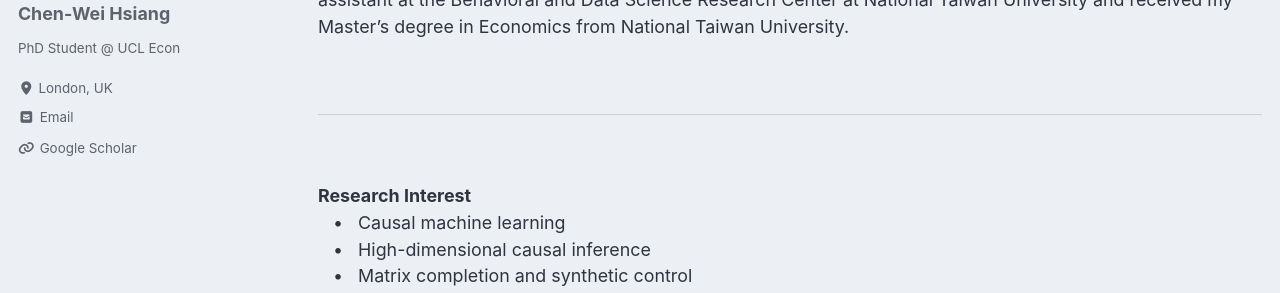
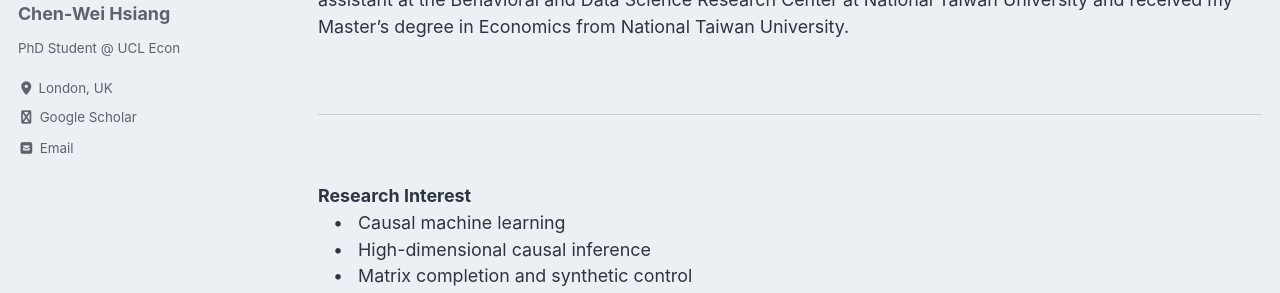
Before and after one commit to chenweihsiang/chenweihsiang.github.io, a Jekyll site: the page built from index.md, in a window 1280 px wide. Shown: the part 207-500 px from the top of the page. Built offline with Jekyll 4.4.1, drawn with Linux system fonts in a browser that asks for light colours; cached includes are drawn as plain includes.

Commit message:
Update _config.yml

```diff
--- a/_config.yml
+++ b/_config.yml
@@ -120,12 +120,12 @@ author:
   location         : "London, UK"
   email            :
   links:
+    - label: "Google Scholar"
+      icon: "fas fa-brands fa-google-scholar"
+      url: "https://scholar.google.com/citations?user=FVCzbl4AAAAJ"
     - label: "Email"
       icon: "fas fa-fw fa-envelope-square"
       url: "#copy-email" # To change email address, edit assets/js/copy-email.js # Originally is "mailto:your.name@email.com"
-    - label: "Google Scholar"
-      icon: "fas fa-fw fa-link"
-      url: "https://scholar.google.com/citations?user=FVCzbl4AAAAJ"
     - label: "Website"
       icon: "fas fa-fw fa-link"
       # url: "https://your-website.com"
```
